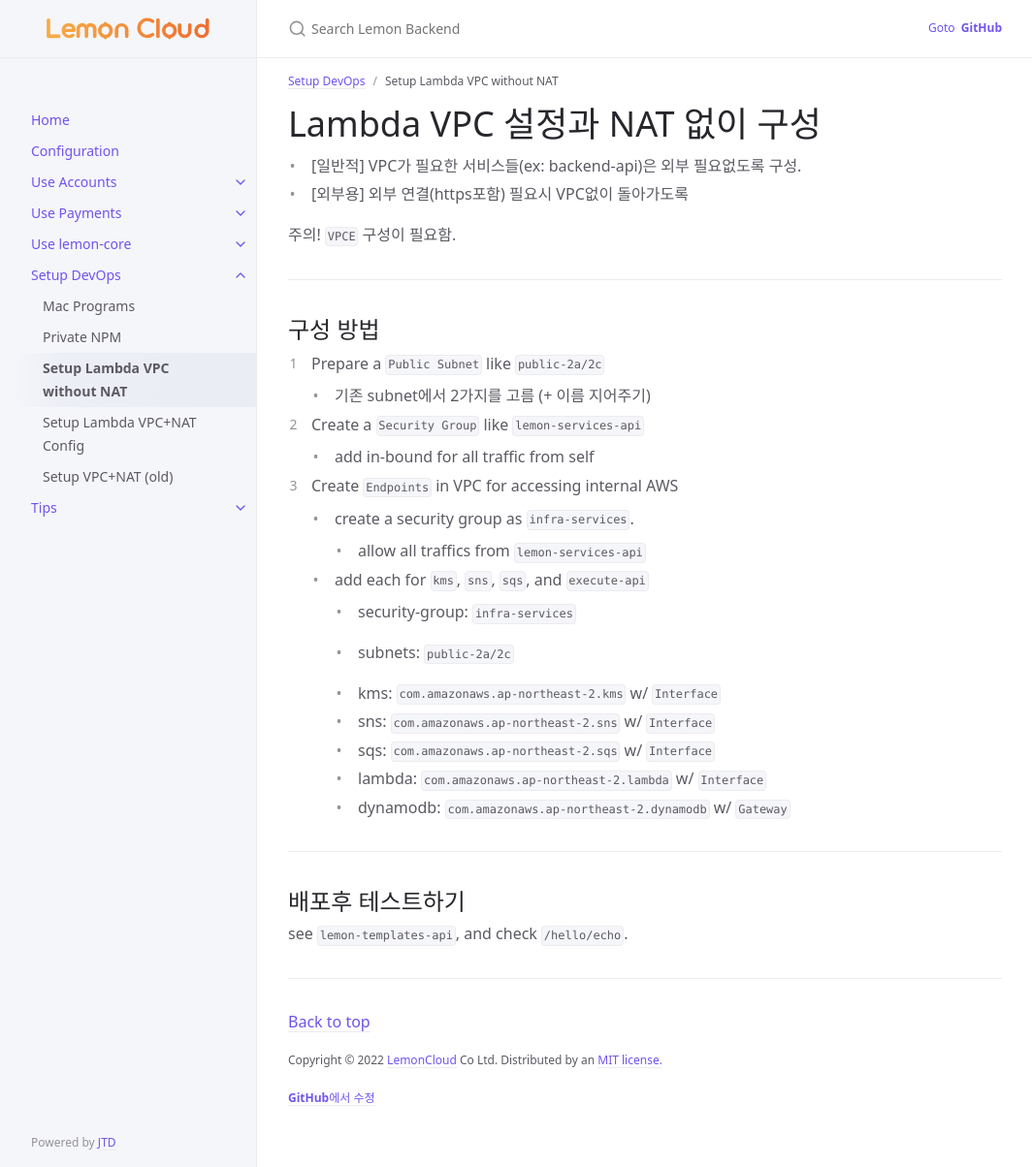
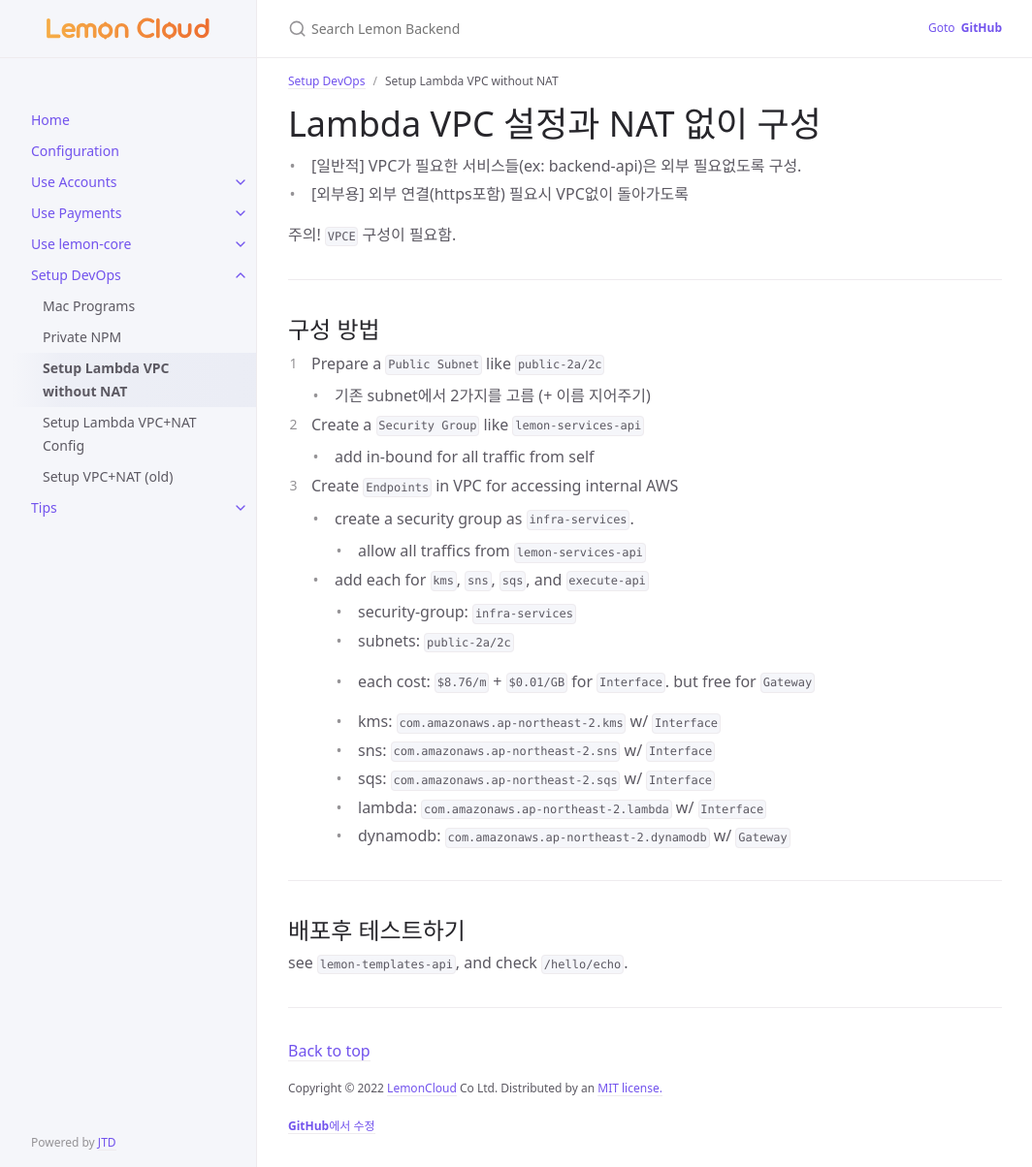
Before and after one commit to lemoncloud-io/lemon-backend-docs, a Jekyll site: the page built from docs/devops/setup-lambda-vpc-no-nat.md, in a window 1280 px wide and 1204 px high. Shown: the whole window at 97% size, without its empty margins (107-1171 px from the left). Built offline with Jekyll 4.4.1, drawn with Linux system fonts in a browser that asks for light colours.

Commit message:
docs: cost info

```diff
--- a/docs/devops/setup-lambda-vpc-no-nat.md
+++ b/docs/devops/setup-lambda-vpc-no-nat.md
@@ -27,6 +27,7 @@ parent: Setup DevOps
     - add each for `kms`, `sns`, `sqs`, and `execute-api`
         - security-group: `infra-services`
         - subnets: `public-2a/2c`
+        - each cost: `$8.76/m` + `$0.01/GB` for `Interface`. but free for `Gateway`
 
         * kms: `com.amazonaws.ap-northeast-2.kms` w/ `Interface`
         * sns: `com.amazonaws.ap-northeast-2.sns` w/ `Interface`
```
